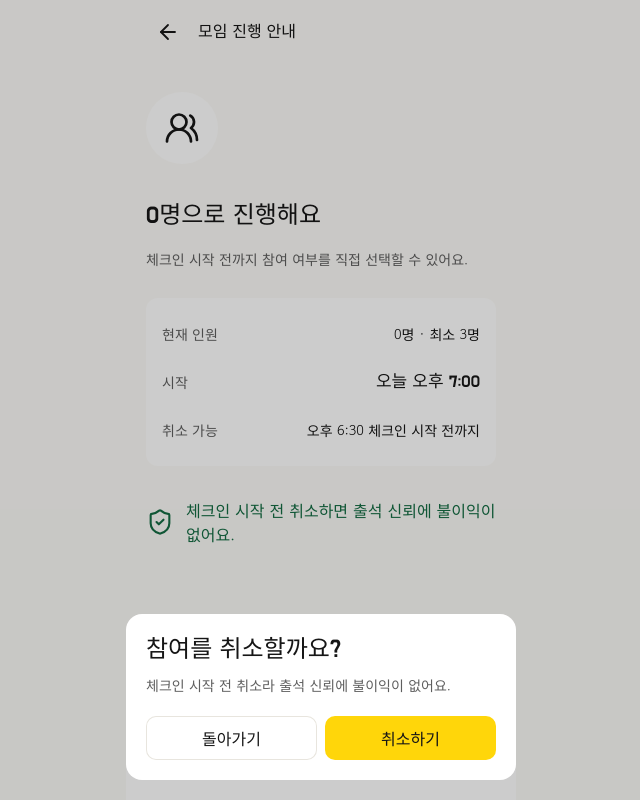
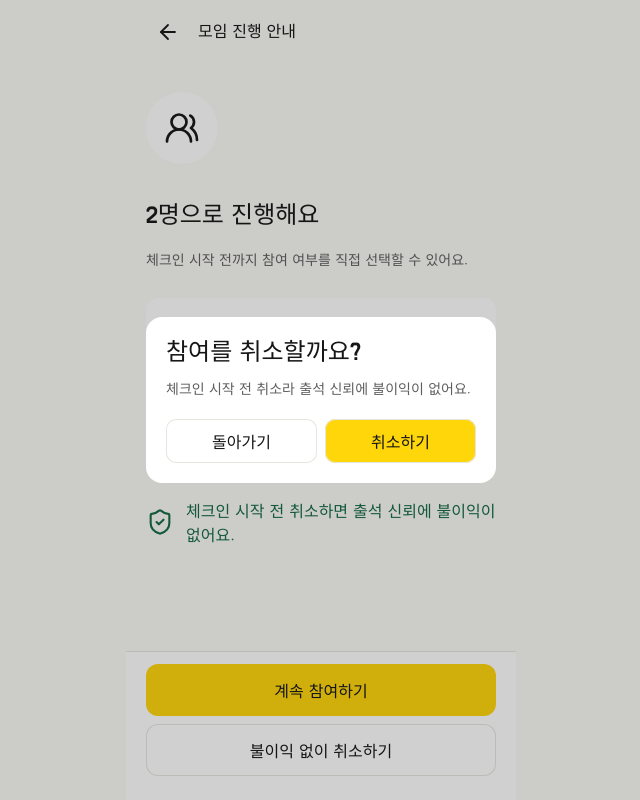
Before and after one commit to stacking-money-forever/bungae-frontend, a Next.js app: page /meetups/1/quorum-update in a window 1280 px wide. Both pictures are taken after a click on the button "불이익 없이 취소하기". Shown: the whole page, without its empty margins (319-959 px from the left). Built offline with nearby package versions, Linux system fonts and the light colour scheme.

Commit message:
feat: animate quorum updates

```diff
--- a/src/app/meetups/[meetupId]/quorum-update/page.tsx
+++ b/src/app/meetups/[meetupId]/quorum-update/page.tsx
@@ -1,35 +1,165 @@
 "use client";
 
 import { ShieldCheck, UsersRound } from "lucide-react";
+import { AnimatePresence, motion, useReducedMotion } from "motion/react";
 import Link from "next/link";
-import { useParams } from "next/navigation";
-import { useEffect, useState } from "react";
+import { useParams, useSearchParams } from "next/navigation";
+import { Suspense, useEffect, useRef, useState } from "react";
 
+import {
+  AnimatedDialog,
+  AnimatedDialogClose,
+  AnimatedDialogDescription,
+  AnimatedDialogTitle,
+} from "@/components/animated-dialog";
 import { BottomActionBar } from "@/components/bottom-action-bar";
 import { ResultSection } from "@/components/result-section";
 import { ScreenShell } from "@/components/screen-shell";
 import { TopNavigation } from "@/components/top-navigation";
 
-export default function QuorumUpdatePage() {
+interface QuorumUpdateConfirmationDialogProps {
+  open: boolean;
+  onOpenChange: (open: boolean) => void;
+  onConfirm: () => void;
+  onExitComplete: () => void;
+}
+
+function parseParticipants(value: string | null | undefined) {
+  if (value === null || value === undefined || value.trim() === "") {
+    return 2;
+  }
+
+  const requestedCount = Number(value);
+  return Number.isInteger(requestedCount) && requestedCount >= 0
+    ? requestedCount
+    : 2;
+}
+
+function QuorumUpdateConfirmationDialog({
+  open,
+  onOpenChange,
+  onConfirm,
+  onExitComplete,
+}: QuorumUpdateConfirmationDialogProps) {
+  return (
+    <AnimatedDialog
+      open={open}
+      onOpenChange={onOpenChange}
+      placement="center"
+      onExitComplete={onExitComplete}
+      onCloseAutoFocus={(event) => event.preventDefault()}
+    >
+      <AnimatedDialogTitle
+        className="m-0 font-display text-[length:var(--type-headline)] font-normal leading-8 text-[var(--fg-neutral)]"
+      >
+        참여를 취소할까요?
+      </AnimatedDialogTitle>
+      <AnimatedDialogDescription
+        className="m-0 mt-2 text-[length:var(--type-body)] leading-[22px] text-[var(--fg-muted)]"
+      >
+        체크인 시작 전 취소라 출석 신뢰에 불이익이 없어요.
+      </AnimatedDialogDescription>
+      <div className="mt-5 flex gap-2">
+        <AnimatedDialogClose asChild>
+          <button
+            className="inline-flex min-h-[var(--target-min)] flex-1 items-center justify-center rounded-[10px] bg-[var(--bg-layer-floating)] px-3 text-[length:var(--type-action)] font-bold leading-6 text-[var(--fg-neutral)] ring-1 ring-inset ring-[var(--stroke-neutral)] focus-visible:outline-2 focus-visible:outline-[var(--fg-neutral)] focus-visible:outline-offset-2"
+            type="button"
+          >
+            돌아가기
+          </button>
+        </AnimatedDialogClose>
+        <button
+          className="inline-flex min-h-[var(--target-min)] flex-1 items-center justify-center rounded-[10px] bg-[var(--brand-accent)] px-3 text-[length:var(--type-action)] font-bold leading-6 text-[var(--fg-on-brand)] ring-1 ring-inset ring-[var(--stroke-neutral)] focus-visible:outline-2 focus-visible:outline-[var(--fg-neutral)] focus-visible:outline-offset-2"
+          type="button"
+          onClick={onConfirm}
+        >
+          취소하기
+        </button>
+      </div>
+    </AnimatedDialog>
+  );
+}
+
+function QuorumUpdatePageContent() {
   const { meetupId } = useParams<{ meetupId: string }>();
+  const searchParams = useSearchParams();
   const encodedMeetupId = encodeURIComponent(meetupId ?? "han-river-walk");
   const meetupPath = `/meetups/${encodedMeetupId}`;
-  const [currentParticipants, setCurrentParticipants] = useState(2);
+  const currentParticipants = parseParticipants(searchParams?.get("participants"));
   const [pendingCancel, setPendingCancel] = useState(false);
   const [cancelled, setCancelled] = useState(false);
+  const cancelTriggerRef = useRef<HTMLButtonElement>(null);
+  const pendingCancelCommitRef = useRef(false);
+  const cancelWasOpenedRef = useRef(false);
+  const reduceMotion = useReducedMotion();
+  const resultTransition = reduceMotion
+    ? { duration: 0 }
+    : { duration: 0.16, ease: "easeOut" as const };
 
   useEffect(() => {
-    const requestedCount = Number(new URLSearchParams(window.location.search).get("participants"));
-    if (Number.isInteger(requestedCount) && requestedCount >= 0) {
-      setCurrentParticipants(requestedCount);
+    if (cancelled) {
+      document.getElementById("quorum-update-cancelled-result")?.focus();
     }
-  }, []);
+  }, [cancelled]);
 
-  if (cancelled) {
+  function openCancelConfirmation() {
+    cancelWasOpenedRef.current = true;
+    setPendingCancel(true);
+  }
+
+  function confirmCancel() {
+    if (!pendingCancel || pendingCancelCommitRef.current) {
+      return;
+    }
+
+    pendingCancelCommitRef.current = true;
+    setPendingCancel(false);
+  }
+
+  function handleDialogExitComplete() {
+    if (pendingCancelCommitRef.current) {
+      pendingCancelCommitRef.current = false;
+      cancelWasOpenedRef.current = false;
+      setCancelled(true);
+      return;
+    }
+
+    if (cancelWasOpenedRef.current) {
+      cancelWasOpenedRef.current = false;
+      cancelTriggerRef.current?.focus();
+    }
+  }
+
   return (
+    <>
+      <QuorumUpdateConfirmationDialog
+        open={pendingCancel}
+        onOpenChange={(open) => {
+          if (open) {
+            cancelWasOpenedRef.current = true;
+          }
+          setPendingCancel(open);
+        }}
+        onConfirm={confirmCancel}
+        onExitComplete={handleDialogExitComplete}
+      />
+      <AnimatePresence initial={false} mode="wait">
+        {cancelled ? (
+          <motion.div
+            key="cancelled"
+            initial={{ opacity: 0 }}
+            animate={{ opacity: 1 }}
+            exit={{ opacity: 0 }}
+            transition={resultTransition}
+            onAnimationComplete={() => {
+              document.getElementById("quorum-update-cancelled-result")?.focus();
+            }}
+          >
           <ScreenShell bottomSpacing aria-label="모임 참여 취소 완료">
             <TopNavigation href={meetupPath} title="모임 진행 안내" />
             <ResultSection
+              id="quorum-update-cancelled-result"
+              tabIndex={-1}
               className="px-[var(--dimension-x5)] pb-8 pt-12"
               tone="neutral"
               heading="참여를 취소했어요"
@@ -44,10 +174,15 @@ export default function QuorumUpdatePage() {
               </Link>
             </BottomActionBar>
           </ScreenShell>
-    );
-  }
-
-  return (
+        </motion.div>
+      ) : (
+        <motion.div
+          key="active"
+          initial={{ opacity: 0 }}
+          animate={{ opacity: 1 }}
+          exit={{ opacity: 0 }}
+          transition={resultTransition}
+        >
           <ScreenShell bottomSpacing aria-label="모임 진행 안내">
             <TopNavigation href={meetupPath} title="모임 진행 안내" />
 
@@ -103,54 +238,41 @@ export default function QuorumUpdatePage() {
                 계속 참여하기
               </a>
               <button
+                ref={cancelTriggerRef}
                 className="inline-flex min-h-[var(--action-primary-height)] w-full items-center justify-center rounded-[12px] bg-[var(--bg-layer-floating)] px-4 text-[length:var(--type-action)] font-bold leading-6 text-[var(--fg-neutral)] ring-1 ring-inset ring-[var(--stroke-neutral)] focus-visible:outline-2 focus-visible:outline-[var(--fg-neutral)] focus-visible:outline-offset-2"
                 type="button"
-          onClick={() => setPendingCancel(true)}
+                aria-haspopup="dialog"
+                aria-expanded={pendingCancel}
+                onClick={openCancelConfirmation}
               >
                 불이익 없이 취소하기
               </button>
             </BottomActionBar>
+          </ScreenShell>
+        </motion.div>
+      )}
+      </AnimatePresence>
+    </>
+  );
+}
 
-      {pendingCancel ? (
-        <div className="fixed inset-0 z-30 flex items-end justify-center bg-black/20 px-5 pb-5" role="presentation">
-          <section
-            className="w-full max-w-[390px] rounded-[16px] bg-[var(--bg-layer-floating)] p-5"
-            role="dialog"
-            aria-modal="true"
-            aria-labelledby="quorum-update-confirm-title"
-            aria-describedby="quorum-update-confirm-description"
-          >
-            <h2
-              className="m-0 font-display text-[length:var(--type-headline)] font-normal leading-8 text-[var(--fg-neutral)]"
-              id="quorum-update-confirm-title"
-            >
-              참여를 취소할까요?
+function QuorumUpdateFallback() {
+  return (
+    <ScreenShell bottomSpacing aria-label="모임 진행 안내">
+      <TopNavigation href="/" title="모임 진행 안내" />
+      <div className="px-[var(--dimension-x5)] pb-8 pt-6">
+        <h2 className="m-0 font-display text-[length:var(--type-headline)] font-normal leading-8 text-[var(--fg-neutral)]">
+          모임 진행 정보를 확인하고 있어요
         </h2>
-            <p className="m-0 mt-2 text-[length:var(--type-body)] leading-[22px] text-[var(--fg-muted)]" id="quorum-update-confirm-description">
-              체크인 시작 전 취소라 출석 신뢰에 불이익이 없어요.
-            </p>
-            <div className="mt-5 flex gap-2">
-              <button
-                className="inline-flex min-h-[var(--target-min)] flex-1 items-center justify-center rounded-[10px] bg-[var(--bg-layer-floating)] px-3 text-[length:var(--type-action)] font-bold leading-6 text-[var(--fg-neutral)] ring-1 ring-inset ring-[var(--stroke-neutral)] focus-visible:outline-2 focus-visible:outline-[var(--fg-neutral)] focus-visible:outline-offset-2"
-                type="button"
-                onClick={() => setPendingCancel(false)}
-              >
-                돌아가기
-              </button>
-              <button
-                className="inline-flex min-h-[var(--target-min)] flex-1 items-center justify-center rounded-[10px] bg-[var(--brand-accent)] px-3 text-[length:var(--type-action)] font-bold leading-6 text-[var(--fg-on-brand)] focus-visible:outline-2 focus-visible:outline-[var(--fg-neutral)] focus-visible:outline-offset-2"
-                type="button"
-                onClick={() => {
-                  setCancelled(true);
-                  setPendingCancel(false);
-                }}
-              >
-                취소하기
-              </button>
       </div>
-          </section>
-        </div>
-      ) : null}
     </ScreenShell>
   );
 }
+
+export default function QuorumUpdatePage() {
+  return (
+    <Suspense fallback={<QuorumUpdateFallback />}>
+      <QuorumUpdatePageContent />
+    </Suspense>
+  );
+}
```
Lines whose indentation alone changed are shown as unchanged.
